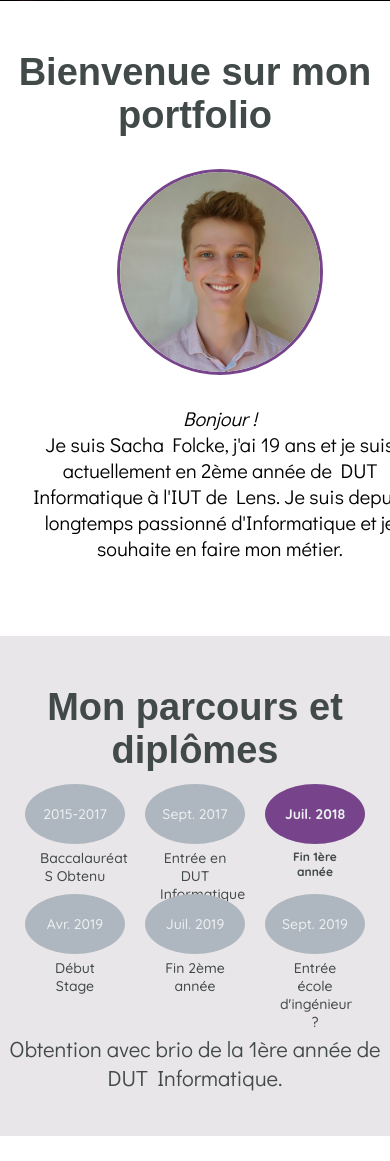
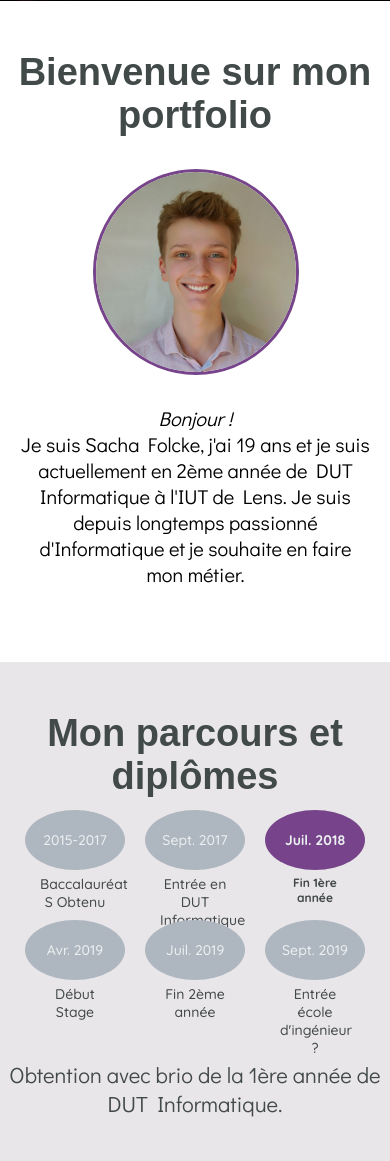
Before and after one commit to SachaFolcke/Portfolio, a PHP site: page / in a window 390 px wide; the page is wider, and only the part inside the window is pictured. Shown: the part 843-2004 px from the top of that part. Run offline with PHP 8.4, Linux system fonts and the light colour scheme; some web fonts are replaced.

Commit message:
Mini fix reponsivité

```diff
--- a/css/style.css
+++ b/css/style.css
@@ -348,7 +348,7 @@ h1 {
     }
 
     #presentation p {
-        min-width: 400px;
+        min-width: 90vw;
         text-align: center;
         margin: 0 20px 0 20px;
     }
```
